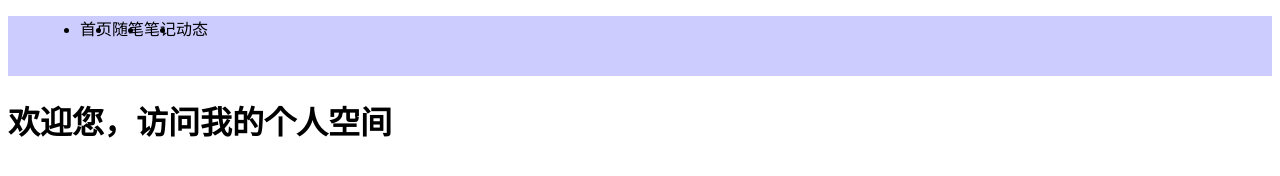
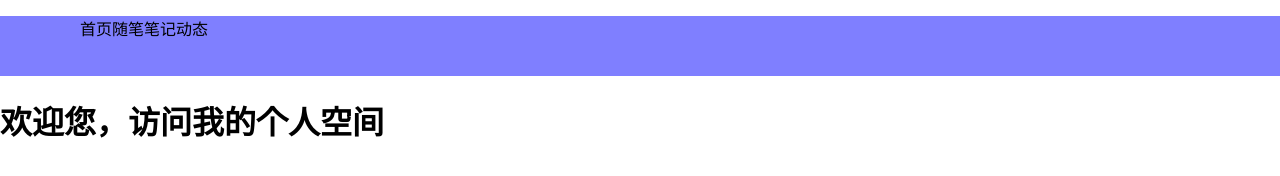
Before and after one commit to mygithub-web/mysite.github.io, a plain HTML site: page index.html in a window 1280 px wide. Drawn offline with Linux system fonts and the light colour scheme.

Commit message:
Update index.html

```diff
--- a/index.html
+++ b/index.html
@@ -8,10 +8,13 @@
         个人空间
     </title>
     <style>
+        body{
+            margin:0;
+        }
        .header{
            width:100%;
            height:60px;
-           background-color:rgba(0,0,255,0.2)
+           background-color:rgba(0,0,255,0.5)
         }
         .header .header_center{
             width:1200px;
@@ -19,6 +22,8 @@
             margin:0 auto;
         }
         .header .header_center ul > li{
+            list-style: none;
+            cursor: pointer;
             float:left;
         }
     </style>
```
